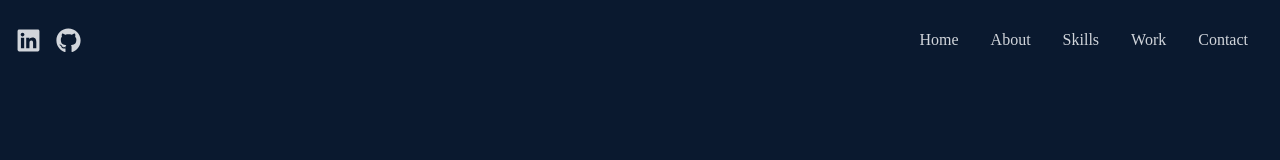
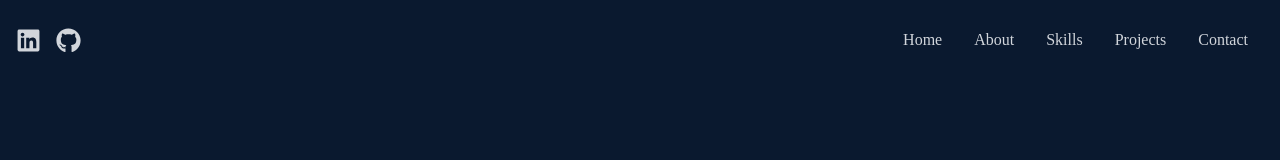
Before and after one commit to christophalberter/portfolio, a React (Create React App) app: page / in a window 1280 px wide. Shown: the top 160 px of the page. Built offline with nearby package versions, Linux system fonts and the light colour scheme.

Commit message:
feat: update contact form

```diff
--- a/src/components/layout/contact/Contact.tsx
+++ b/src/components/layout/contact/Contact.tsx
@@ -3,14 +3,10 @@
 export const Contact = () => {
   return (
     <div id="contact" className="w-full h-screen bg-[#0a192f] flex justify-center items-center">
-      <form
-        method="POST"
-        action="https://getform.io/f/a699a1b2-f225-434e-b317-1fbbde8e006c"
-        className="flex flex-col max-w-[600px] w-full"
-      >
+      <form method="POST" action="https://getform.io/f/paygpgya" className="flex flex-col max-w-[600px] w-full">
         <div className="py-10">
           <p className="text-4xl font-bold inline border-b-4 border-pink-600 text-gray-300">Contact</p>
-          <p className="text-gray-300 py-3">Submit the form below or you can directly contact me</p>
+          <p className="text-gray-300 py-3">Submit the form below or you can directly contact me.</p>
 
           <p />
           <a href="tel:+41794213680" className="text-gray-300  hover:text-white">
--- a/src/components/navbar/NavMenu.tsx
+++ b/src/components/navbar/NavMenu.tsx
@@ -26,7 +26,7 @@
         </li>
         <li>
           <Link to="work" smooth={true} duration={500}>
-            Work
+            Projects
           </Link>
         </li>
         <li>
@@ -78,7 +78,7 @@
         <li className="py-6 text-4xl">
           {' '}
           <Link onClick={handleClick} to="work" smooth={true} duration={500}>
-            Work
+            Projects
           </Link>
         </li>
         <li className="py-6 text-4xl">
```
